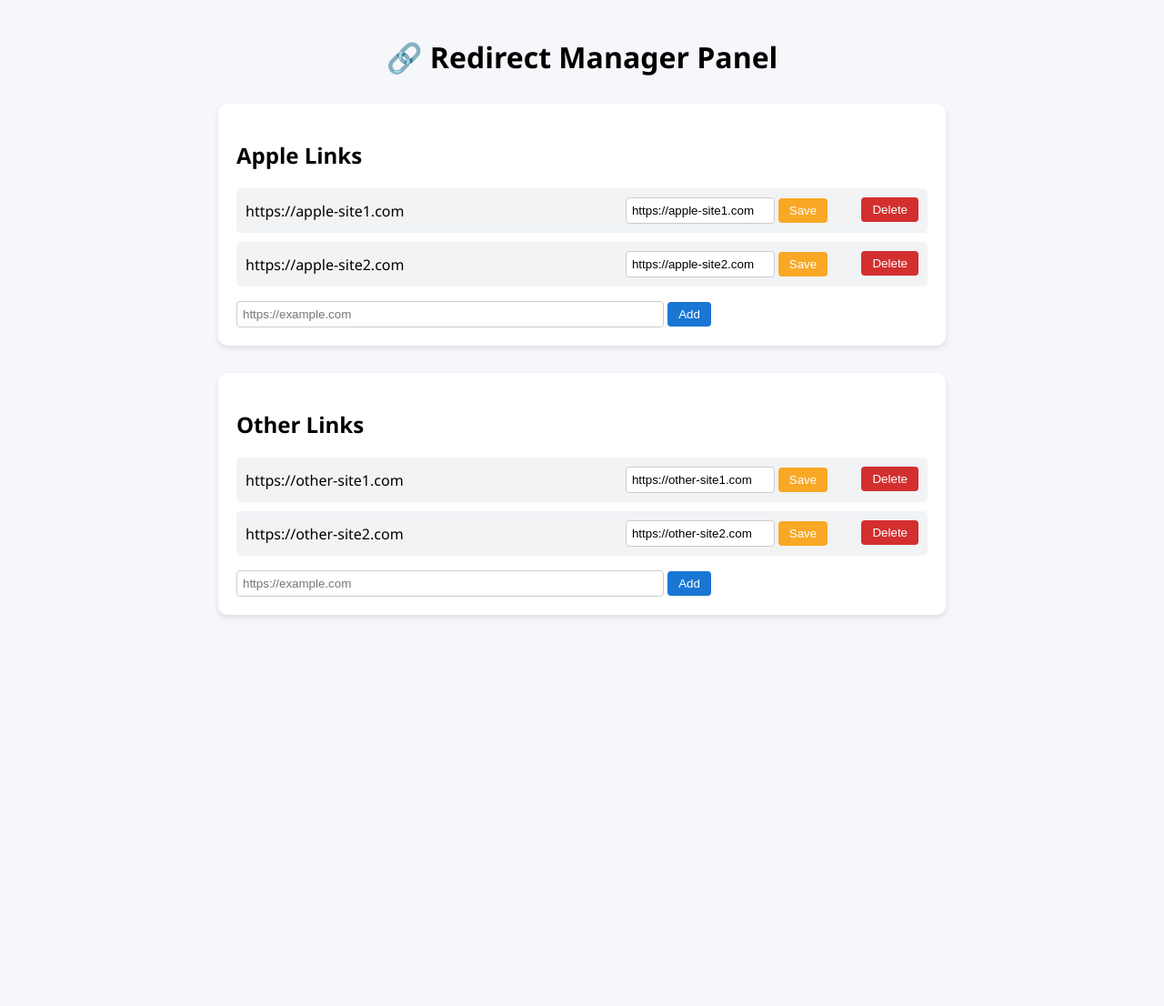
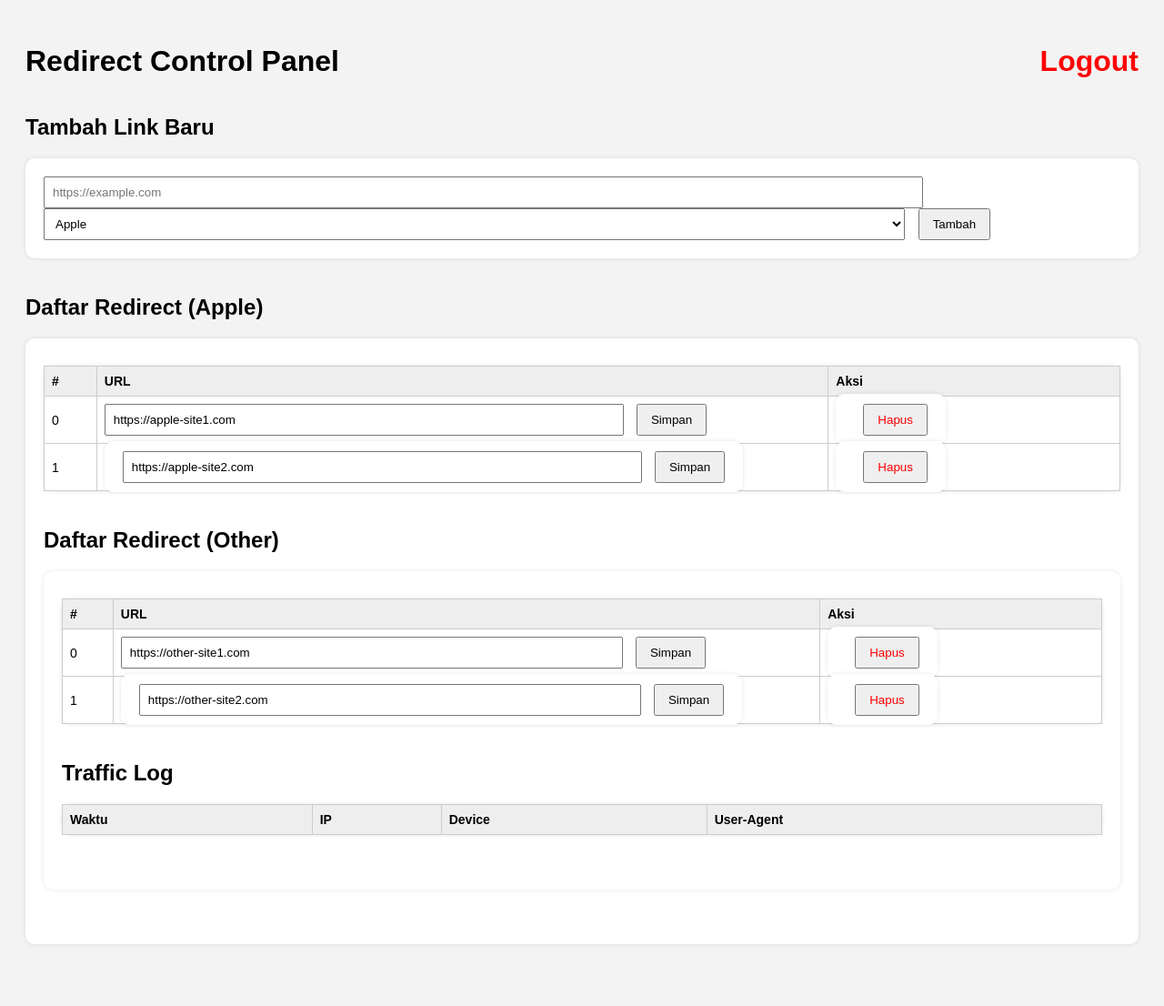
Before and after one commit to roywenangr/redirect-php, a PHP site: page /panel.php in a window 1280 px wide. Shown: the whole page at 91% size. Before the commit the page ends 679 px from the top, so only its background shows below. Run offline with PHP 8.4, Linux system fonts and the light colour scheme; the visitor is signed in with stand-in values (Sample User, id 1); lists and menus that the app fills with data are empty.

Commit message:
Update panel.php

```diff
--- a/panel.php
+++ b/panel.php
@@ -1,165 +1,163 @@
 <?php
 session_start();
-$password = 'admin123';
+$panelPassword = "admin123"; // Ganti sesuai keinginan
 
-// Login logic
-if (!isset($_SESSION['logged_in'])) {
-    if ($_SERVER['REQUEST_METHOD'] === 'POST' && ($_POST['password'] ?? '') === $password) {
+// === AUTH ===
+if (isset($_POST['password'])) {
+    if ($_POST['password'] === $panelPassword) {
         $_SESSION['logged_in'] = true;
+    } else {
+        $error = "Password salah!";
+    }
+}
+if (isset($_GET['logout'])) {
+    session_destroy();
     header("Location: panel.php");
     exit;
 }
-    echo '<form method="POST" style="max-width:300px;margin:100px auto;text-align:center;">
-        <h2>Login Panel</h2>
-        <input type="password" name="password" placeholder="Enter password" style="width:100%;padding:10px;margin:10px 0;">
-        <button type="submit" style="padding:10px 20px;">Login</button>
-    </form>';
+if (!($_SESSION['logged_in'] ?? false)) {
+?>
+<!DOCTYPE html>
+<html>
+<head>
+    <title>Login Panel</title>
+    <style>
+        body { font-family: sans-serif; background: #f9f9f9; text-align: center; margin-top: 100px; }
+        form { display: inline-block; background: #fff; padding: 30px; border-radius: 10px; box-shadow: 0 0 10px rgba(0,0,0,0.1); }
+        input[type="password"] { padding: 10px; width: 200px; }
+        button { padding: 10px 20px; }
+    </style>
+</head>
+<body>
+    <form method="post">
+        <h2>Panel Login</h2>
+        <?php if (isset($error)) echo "<p style='color:red'>$error</p>"; ?>
+        <input type="password" name="password" placeholder="Password" required><br><br>
+        <button type="submit">Login</button>
+    </form>
+</body>
+</html>
+<?php
 exit;
 }
 
+// === LOAD DATA ===
 $configFile = "config.json";
-$config = json_decode(file_get_contents($configFile), true);
+$config = file_exists($configFile) ? json_decode(file_get_contents($configFile), true) : ['apple'=>[],'other'=>[]];
 
-// Handle POST actions
-if ($_SERVER['REQUEST_METHOD'] === 'POST' && isset($_POST['action'])) {
+if ($_SERVER['REQUEST_METHOD'] === 'POST') {
+    if (isset($_POST['action']) && in_array($_POST['action'], ['add', 'edit', 'delete'])) {
         $type = $_POST['type'];
-    $index = intval($_POST['index'] ?? -1);
-
         if ($_POST['action'] === 'add') {
-        $url = trim($_POST['url']);
-        if (filter_var($url, FILTER_VALIDATE_URL)) {
-            $config[$type][] = $url;
+            $config[$type][] = $_POST['url'];
+        } elseif ($_POST['action'] === 'edit') {
+            $index = $_POST['index'];
+            $config[$type][$index] = $_POST['url'];
+        } elseif ($_POST['action'] === 'delete') {
+            $index = $_POST['index'];
+            array_splice($config[$type], $index, 1);
         }
-    }
-
-    if ($_POST['action'] === 'edit' && isset($config[$type][$index])) {
-        $url = trim($_POST['url']);
-        if (filter_var($url, FILTER_VALIDATE_URL)) {
-            $config[$type][$index] = $url;
-        }
-    }
-
-    if ($_POST['action'] === 'delete' && isset($config[$type][$index])) {
-        unset($config[$type][$index]);
-        $config[$type] = array_values($config[$type]);
-    }
-
         file_put_contents($configFile, json_encode($config, JSON_PRETTY_PRINT));
         header("Location: panel.php");
         exit;
     }
+}
 ?>
-
 <!DOCTYPE html>
 <html>
 <head>
     <title>Redirect Panel</title>
     <style>
-        body {
-            font-family: "Segoe UI", sans-serif;
-            background: #f5f7fa;
-            padding: 20px;
-            max-width: 800px;
-            margin: auto;
-        }
-        h1 {
-            text-align: center;
-        }
-        .section {
-            background: white;
-            padding: 20px;
-            margin: 30px 0;
-            border-radius: 10px;
-            box-shadow: 0 3px 6px rgba(0,0,0,0.1);
-        }
-        ul {
-            list-style: none;
-            padding: 0;
-        }
-        li {
-            background: #f1f3f5;
-            margin-bottom: 10px;
-            padding: 10px;
-            border-radius: 5px;
-            display: flex;
-            justify-content: space-between;
-            align-items: center;
-            flex-wrap: wrap;
-        }
-        .actions {
-            display: flex;
-            gap: 10px;
-        }
-        form.inline {
-            display: inline;
-        }
-        input[type="text"] {
-            padding: 6px;
-            width: 60%;
-            border-radius: 4px;
-            border: 1px solid #ccc;
-        }
-        button {
-            padding: 6px 12px;
-            border: none;
-            background: #1976d2;
-            color: white;
-            border-radius: 4px;
-            cursor: pointer;
-        }
-        button.delete {
-            background: #d32f2f;
-        }
-        button.edit {
-            background: #f9a825;
-        }
-        form.add {
-            margin-top: 10px;
-        }
+        body { font-family: sans-serif; background: #f3f3f3; padding: 20px; }
+        h2 { margin-top: 40px; }
+        form, table { background: #fff; padding: 20px; border-radius: 10px; margin-bottom: 40px; box-shadow: 0 0 5px rgba(0,0,0,0.1); }
+        input[type="url"], select { padding: 8px; width: 80%; }
+        button { padding: 8px 14px; margin-left: 10px; }
+        table { width: 100%; border-collapse: collapse; margin-top: 10px; font-size: 14px; }
+        th, td { border: 1px solid #ccc; padding: 8px; text-align: left; }
+        th { background-color: #eee; }
+        a.logout { float: right; color: red; text-decoration: none; }
     </style>
 </head>
 <body>
+    <h1>Redirect Control Panel <a href="?logout=1" class="logout">Logout</a></h1>
 
-<h1>🔗 Redirect Manager Panel</h1>
+    <h2>Tambah Link Baru</h2>
+    <form method="post">
+        <input type="url" name="url" placeholder="https://example.com" required>
+        <select name="type">
+            <option value="apple">Apple</option>
+            <option value="other">Other</option>
+        </select>
+        <input type="hidden" name="action" value="add">
+        <button type="submit">Tambah</button>
+    </form>
 
     <?php foreach (['apple', 'other'] as $type): ?>
-    <div class="section">
-        <h2><?= ucfirst($type) ?> Links</h2>
-        <ul>
+        <h2>Daftar Redirect (<?= ucfirst($type) ?>)</h2>
+        <form method="post">
+            <table>
+                <thead>
+                    <tr><th>#</th><th>URL</th><th>Aksi</th></tr>
+                </thead>
+                <tbody>
                     <?php foreach ($config[$type] as $i => $url): ?>
-                <li>
-                    <span><?= htmlspecialchars($url) ?></span>
-                    <div class="actions">
-                        <!-- Edit Form -->
-                        <form class="inline" method="POST">
+                        <tr>
+                            <td><?= $i ?></td>
+                            <td>
+                                <form method="post" style="display:inline">
+                                    <input type="url" name="url" value="<?= htmlspecialchars($url) ?>" required style="width:70%">
+                                    <input type="hidden" name="index" value="<?= $i ?>">
+                                    <input type="hidden" name="type" value="<?= $type ?>">
                                     <input type="hidden" name="action" value="edit">
+                                    <button type="submit">Simpan</button>
+                                </form>
+                            </td>
+                            <td>
+                                <form method="post" style="display:inline">
+                                    <input type="hidden" name="index" value="<?= $i ?>">
                                     <input type="hidden" name="type" value="<?= $type ?>">
-                            <input type="hidden" name="index" value="<?= $i ?>">
-                            <input type="text" name="url" value="<?= htmlspecialchars($url) ?>">
-                            <button class="edit">Save</button>
+                                    <input type="hidden" name="action" value="delete">
+                                    <button type="submit" style="color:red">Hapus</button>
                                 </form>
+                            </td>
+                        </tr>
+                    <?php endforeach ?>
+                </tbody>
+            </table>
+        </form>
+    <?php endforeach; ?>
 
-                        <!-- Delete Form -->
-                        <form class="inline" method="POST" onsubmit="return confirm('Delete this link?');">
-                            <input type="hidden" name="action" value="delete">
-                            <input type="hidden" name="type" value="<?= $type ?>">
-                            <input type="hidden" name="index" value="<?= $i ?>">
-                            <button class="delete">Delete</button>
-                        </form>
-                    </div>
-                </li>
-            <?php endforeach; ?>
-        </ul>
-
-        <!-- Add Form -->
-        <form class="add" method="POST">
-            <input type="hidden" name="action" value="add">
-            <input type="hidden" name="type" value="<?= $type ?>">
-            <input type="text" name="url" placeholder="https://example.com" required>
-            <button>Add</button>
-        </form>
-    </div>
-<?php endforeach; ?>
+    <h2>Traffic Log</h2>
+    <table>
+        <thead>
+            <tr>
+                <th>Waktu</th>
+                <th>IP</th>
+                <th>Device</th>
+                <th>User-Agent</th>
+            </tr>
+        </thead>
+        <tbody>
+            <?php
+            $logPath = __DIR__ . '/clicklog.txt';
+            if (file_exists($logPath)) {
+                $lines = array_reverse(file($logPath, FILE_IGNORE_NEW_LINES | FILE_SKIP_EMPTY_LINES));
+                foreach ($lines as $line) {
+                    [$time, $ip, $ua, $device] = explode('|', $line);
+                    echo "<tr>
+                        <td>" . htmlspecialchars($time) . "</td>
+                        <td>" . htmlspecialchars($ip) . "</td>
+                        <td>" . htmlspecialchars($device) . "</td>
+                        <td style='word-break:break-word; max-width:400px'>" . htmlspecialchars($ua) . "</td>
+                    </tr>";
+                }
+            } else {
+                echo "<tr><td colspan='4'>Belum ada log ditemukan.</td></tr>";
+            }
+            ?>
+        </tbody>
+    </table>
 
 </body>
 </html>
```
Lines whose indentation alone changed are shown as unchanged.
